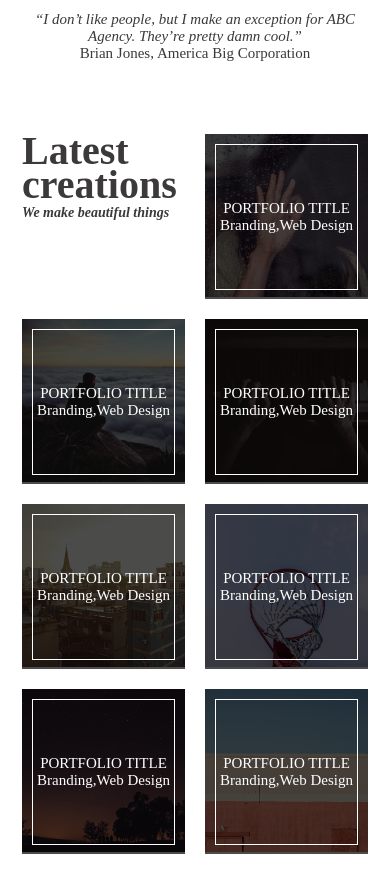
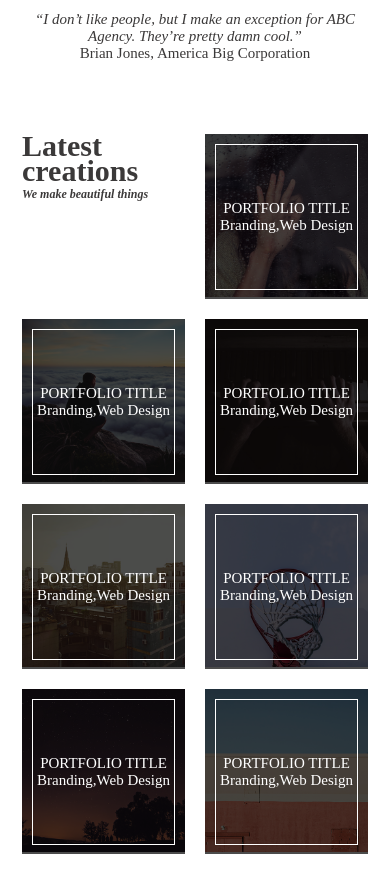
Before and after one commit to vivekrai9638/template-design, a plain HTML site: page clone website/index.html in a window 390 px wide. Shown: the part 4440-5332 px from the top of the page. Drawn offline with Linux system fonts and the light colour scheme.

Commit message:
Update style.css

```diff
--- a/clone website/style.css
+++ b/clone website/style.css
@@ -882,6 +882,19 @@ html {
     height: calc(50% - 1rem);
   }
 }
+
+@media screen and (max-width: 500px) {
+html {
+    font-size: 62.5%;
+  }
+  .collections .first-half .text-info h1 {
+    font-size: 3rem;
+    line-height: 2.45rem;
+  }
+  .collections .first-half .text-info p:nth-of-type(1) {
+    font-size: 1.2rem;
+  }
+}
 /* letter starts
 =================================================== */
 
```
